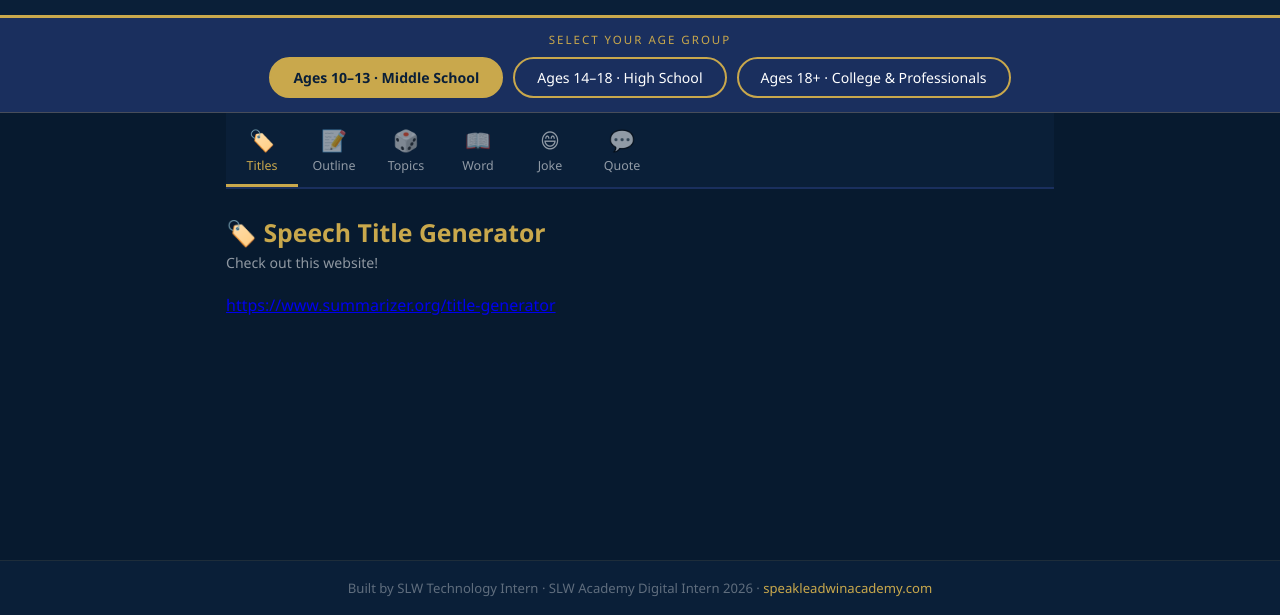
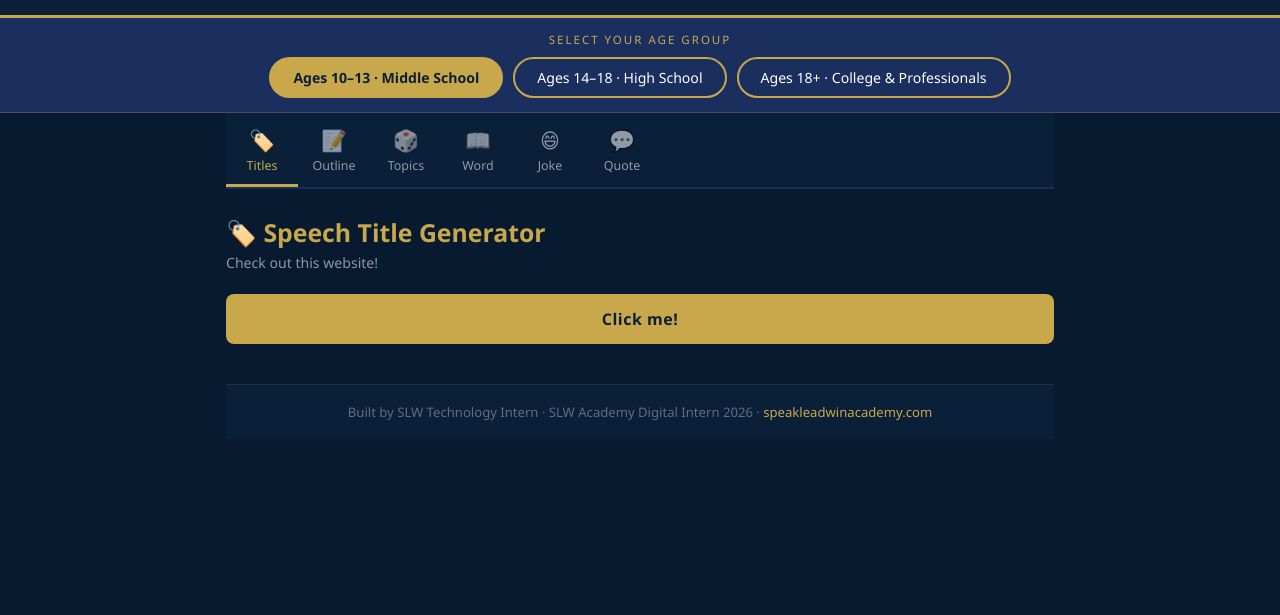
Before and after one commit to speakleadwin/speaksmart-slw1, a plain HTML site: page index.html in a window 1280 px wide. Shown: the part 185-800 px from the top of the page. Drawn offline with Linux system fonts and the light colour scheme.

Commit message:
Change link to button for title generator
Replaced link with a button that opens the website in a new tab.

```diff
--- a/index.html
+++ b/index.html
@@ -399,9 +399,13 @@
     </div>
     -->
     <div class="panel-sub">Check out this website!</div>
-  <div>
-    <a href="https://www.summarizer.org/title-generator">https://www.summarizer.org/title-generator</a> </div>
-  </div>
+<button
+  class="btn"
+  type="button"
+  onclick="window.open('https://www.summarizer.org/title-generator', '_blank', 'noopener')"
+>
+  Click me!
+</button>
 
   <!-- ── PANEL 1 · SPEECH OUTLINE GENERATOR ───────── -->
 <div class="panel" id="p1">
```
